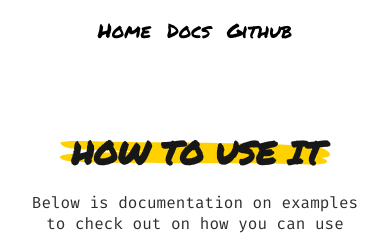
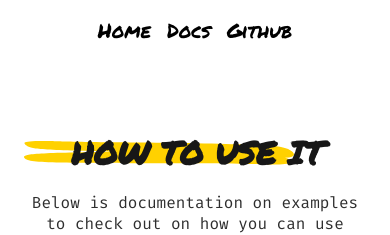
Before and after one commit to ArvidGardebo/fake-coffee-brand-api, a Next.js app: page /docs in a window 390 px wide. Shown: the top 235 px of the page. Built offline with nearby package versions, Linux system fonts and the light colour scheme; no server answers; the database is empty.

Commit message:
mobile response

```diff
--- a/styles/docs.module.scss
+++ b/styles/docs.module.scss
@@ -48,9 +48,6 @@
     margin-top: 105px;
     text-align: center;
   }
-  .header_backgroundImg {
-    background-position: center;
-  }
 }
 @media only screen and (max-width: 1000px) {
   .header_container {
```
